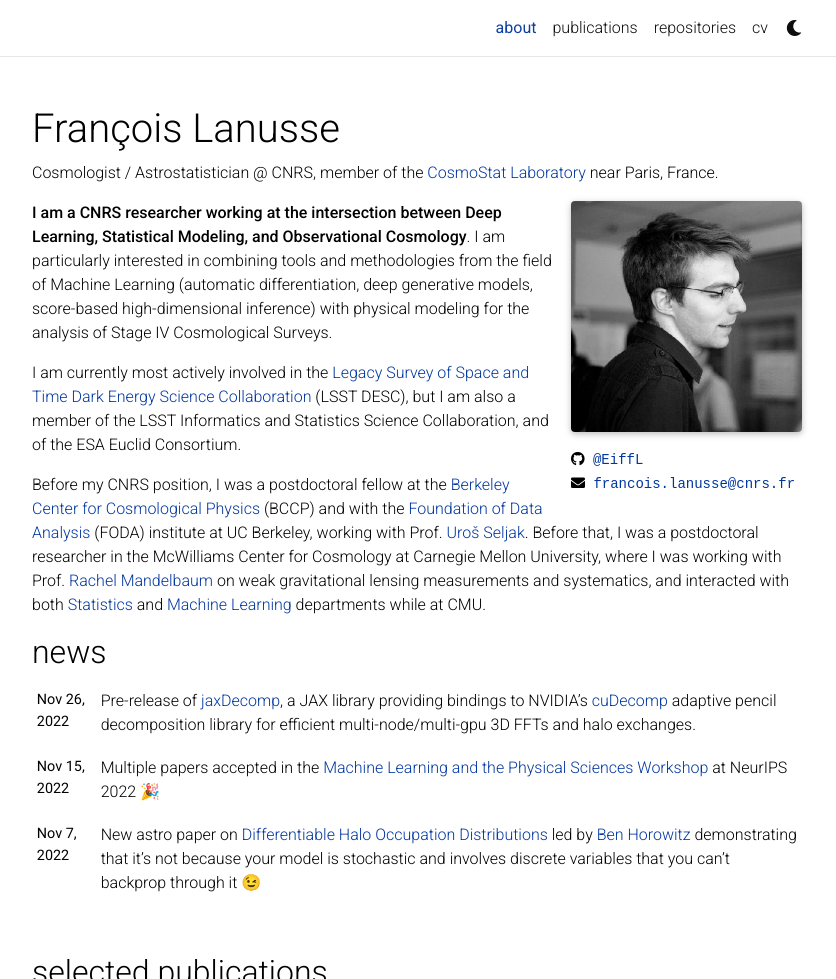
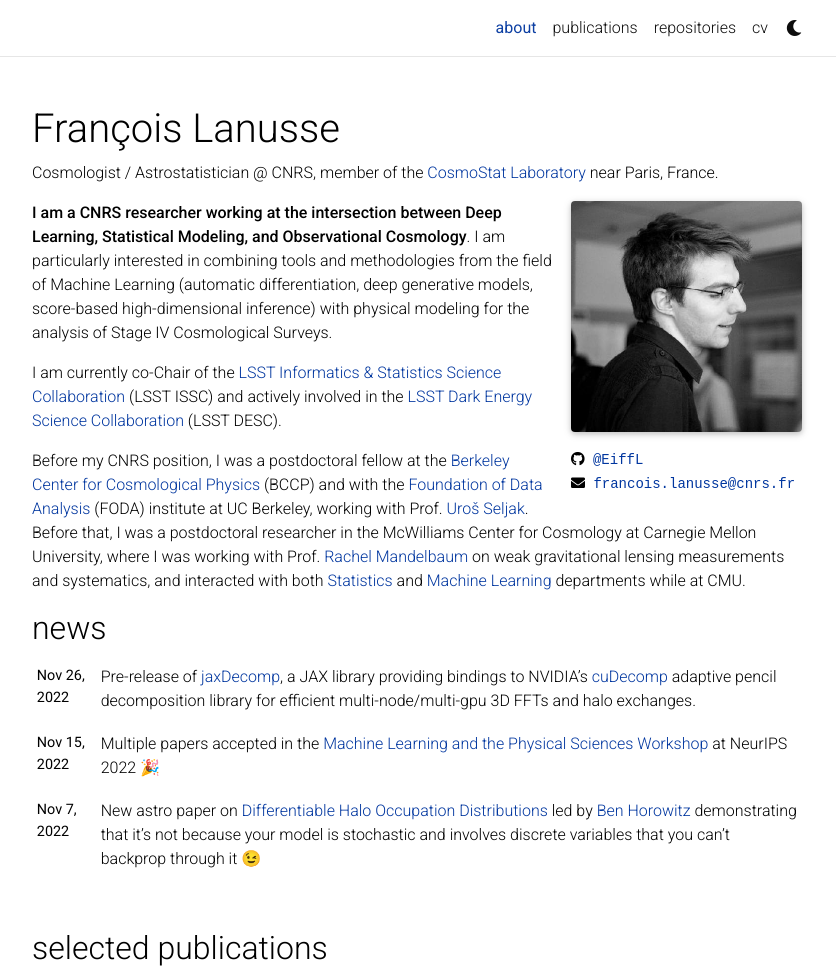
Before and after one commit to EiffL/eiffl.github.io, a Jekyll site: the page built from _pages/about.md, in a window 1280 px wide and 1273 px high, cut to the strip 0-979 px from the top of the window. Shown: the whole strip, without its empty margins (223-1059 px from the left). Built offline with Jekyll 4.4.1, drawn with Linux system fonts in a browser that asks for light colours; full-size pictures stand in for the smaller copies a plugin makes; emoji names are drawn with the system emoji font; comment, search, counter and statistics services are not loaded; a style sheet for code colours, icons or effects is not loaded.

Commit message:
Update about.md

```diff
--- a/_pages/about.md
+++ b/_pages/about.md
@@ -19,7 +19,7 @@ social: true # includes social icons at the bottom of the page
 
 **I am a CNRS researcher working at the intersection between Deep Learning, Statistical Modeling, and Observational Cosmology**. I am particularly interested in combining tools and methodologies from the field of Machine Learning (automatic differentiation, deep generative models, score-based high-dimensional inference) with physical modeling for the analysis of Stage IV Cosmological Surveys.
 
-I am currently most actively involved in the [Legacy Survey of Space and Time Dark Energy Science Collaboration](https://lsstdesc.org/) (LSST DESC), but I am also a member of the LSST Informatics and Statistics Science Collaboration, and of the ESA Euclid Consortium.
+I am currently co-Chair of the [LSST Informatics & Statistics Science Collaboration](https://issc.science.lsst.org) (LSST ISSC) and actively involved in the [LSST Dark Energy Science Collaboration](https://lsstdesc.org/) (LSST DESC).
 
 <p>Before my CNRS position, I was a postdoctoral fellow at the <a class="reference external" href="http://bccp.berkeley.edu/">Berkeley Center for Cosmological
 Physics</a> (BCCP) and with the <a class="reference external" href="https://foda.berkeley.edu/">Foundation of Data Analysis</a> (FODA)
```
